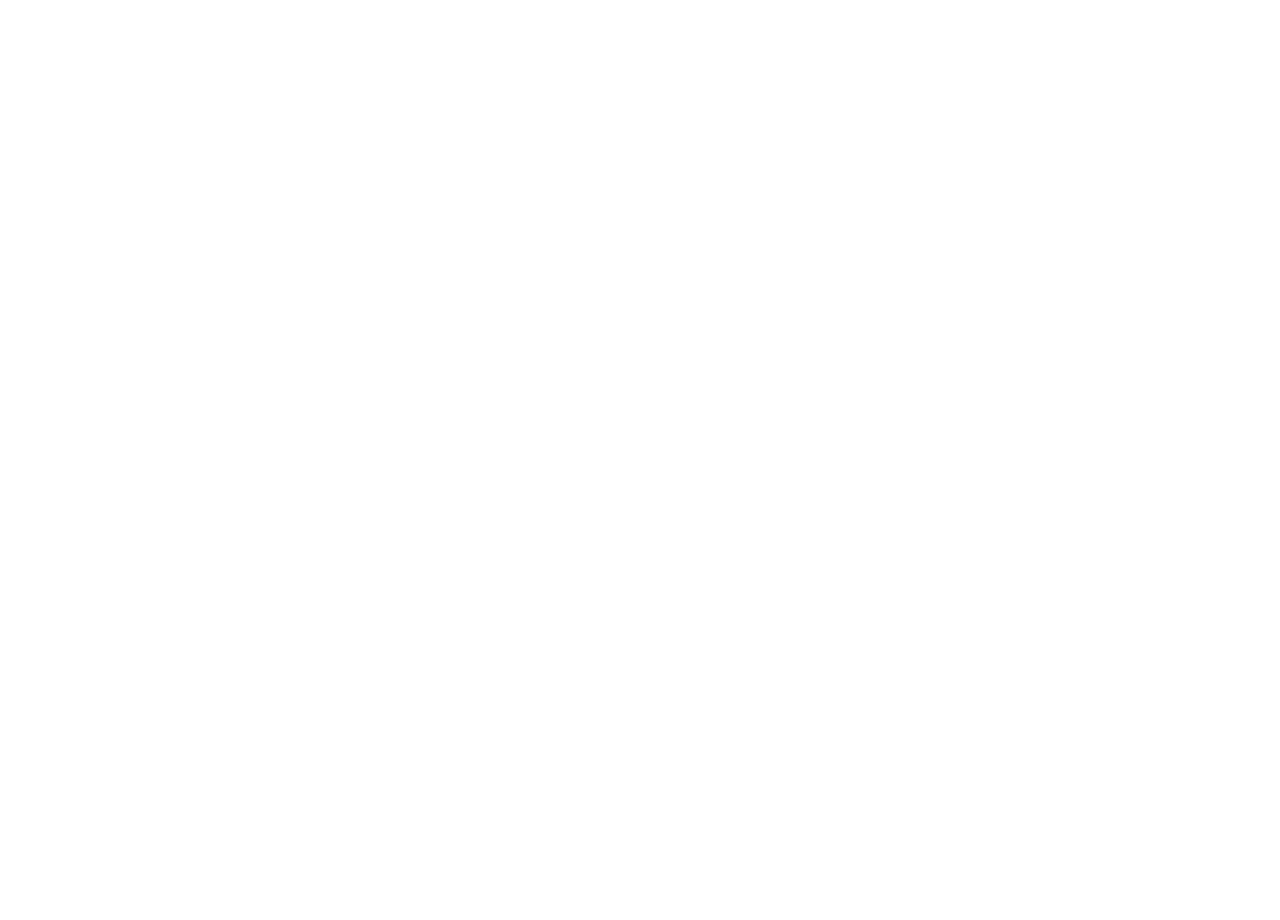
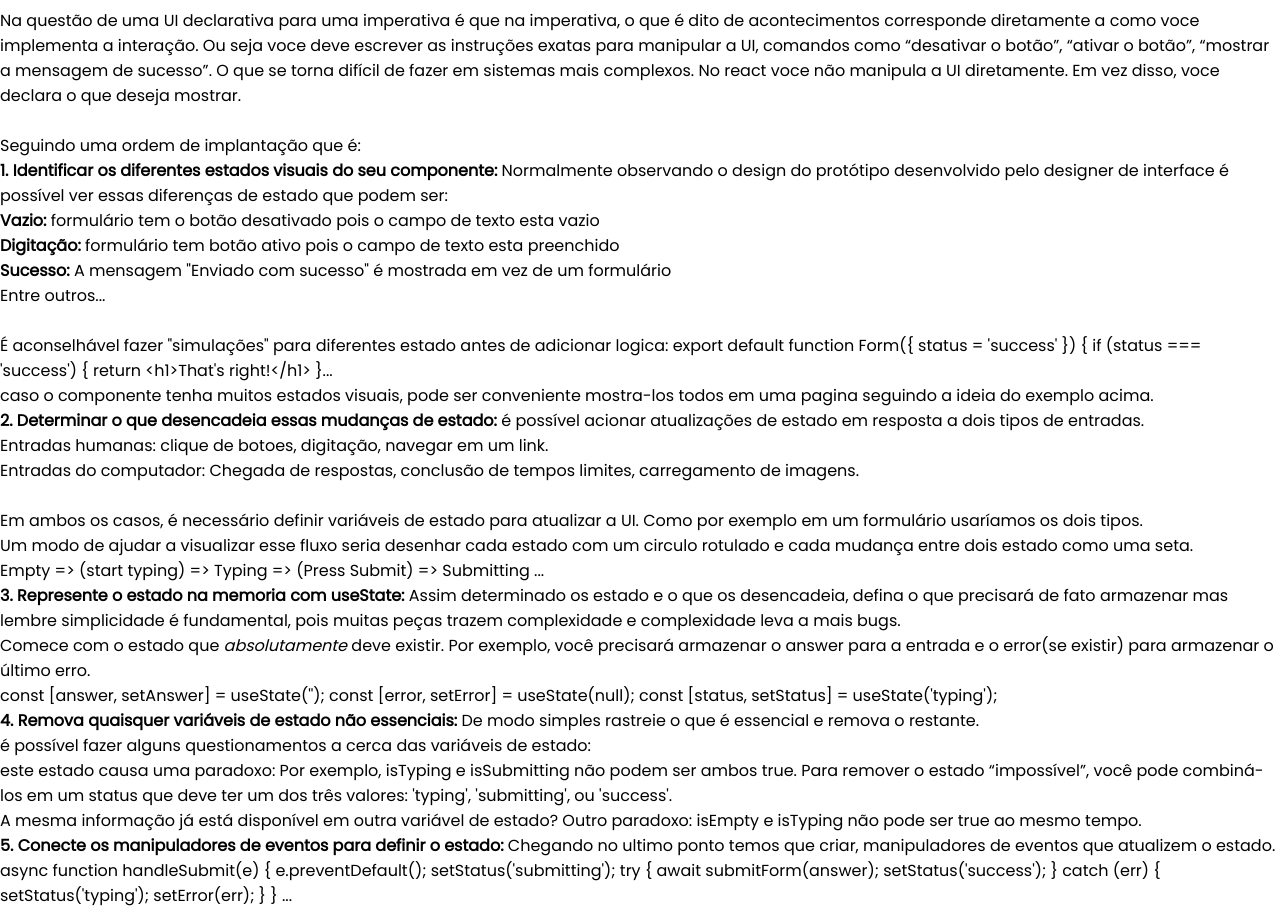
Before and after one commit to wdwf/React_Study, a React (Vite) app: page /capitulo-5 in a window 1280 px wide. Before the commit this address had no page. Shown: the part 220-1140 px from the top of the page. Before the commit the page ends 800 px from the top, so only its background shows below. Built offline with nearby package versions, Linux system fonts and the light colour scheme.

Commit message:
:construction: chore: adição cap5 reagindo a entradas.

```diff
--- a/src/Routes.tsx
+++ b/src/Routes.tsx
@@ -4,6 +4,7 @@
 import Cap2 from "./pages/Cap2";
 import Cap3 from "./pages/Cap3";
 import Cap4 from "./pages/Cap4";
+import Cap5 from "./pages/Cap5";
 import Solid from "./pages/Solid";
 
 export function AppRoutes() {
@@ -14,6 +15,7 @@
         <Route path='/capitulo-2' element={<Cap2 />} />
         <Route path='/capitulo-3' element={<Cap3 />} />
         <Route path='/capitulo-4' element={<Cap4 />} />
+        <Route path='/capitulo-5' element={<Cap5 />} />
         <Route path='/solid' element={<Solid />} />
       </Routes>
     </Router>
--- a/src/pages/Cap5/index.tsx
+++ b/src/pages/Cap5/index.tsx
@@ -25,7 +25,9 @@
         <p>
           Na questão de uma UI declarativa para uma imperativa é que na
           imperativa, o que é dito de acontecimentos corresponde diretamente a
-          como voce implementa a interação. Ou seja voce deve escrever as instruções exatas para manipular a UI, comandos como “desativar o botão”, “ativar o botão”, “mostrar a mensagem de sucesso”. O que se
+          como voce implementa a interação. Ou seja voce deve escrever as
+          instruções exatas para manipular a UI, comandos como “desativar o
+          botão”, “ativar o botão”, “mostrar a mensagem de sucesso”. O que se
           torna difícil de fazer em sistemas mais complexos. No react voce não
           manipula a UI diretamente. Em vez disso, voce declara o que deseja
           mostrar.
@@ -34,15 +36,29 @@
         <p>Seguindo uma ordem de implantação que é:</p>
         <ul style={{ listStyle: "initial" }}>
           <li>
-            <b>Identificar os diferentes estados visuais do seu componente:</b> Normalmente observando o design do protótipo desenvolvido pelo designer de interface é possível ver essas diferenças de estado que podem ser:
+            <b>
+              1. Identificar os diferentes estados visuais do seu componente:
+            </b>{" "}
+            Normalmente observando o design do protótipo desenvolvido pelo
+            designer de interface é possível ver essas diferenças de estado que
+            podem ser:
             <ul>
-              <li><b>Vazio:</b> formulário tem o botão desativado pois o campo de testo esta vazio</li>
-              <li><b>Digitação:</b> formulário tem botão ativo pois o campo de texto esta preenchido</li>
-              <li><b>Sucesso:</b> A mensagem "Enviado com sucesso" é mostrada em vez de um formulário</li>
+              <li>
+                <b>Vazio:</b> formulário tem o botão desativado pois o campo de
+                texto esta vazio
+              </li>
+              <li>
+                <b>Digitação:</b> formulário tem botão ativo pois o campo de
+                texto esta preenchido
+              </li>
+              <li>
+                <b>Sucesso:</b> A mensagem "Enviado com sucesso" é mostrada em
+                vez de um formulário
+              </li>
               <li>Entre outros...</li>
             </ul>
-            <br />
-            É aconselhável fazer "simulações" para diferentes estado antes de adicionar logica:
+            <br />É aconselhável fazer "simulações" para diferentes estado antes
+            de adicionar logica:
             <code>
               {`
               export default function Form({
@@ -54,19 +70,31 @@
               `}
             </code>
             <br />
-            caso o componente tenha muitos estados visuais, pode ser conveniente mostra-los todos em uma pagina seguindo a ideia do exemplo acima.
+            caso o componente tenha muitos estados visuais, pode ser conveniente
+            mostra-los todos em uma pagina seguindo a ideia do exemplo acima.
           </li>
-          <li><b>Determinar o que desencadeia essas mudanças de estado:</b> é possível acionar atualizações de estado em resposta a dois tipos de entradas.
+          <li>
+            <b>2. Determinar o que desencadeia essas mudanças de estado:</b> é
+            possível acionar atualizações de estado em resposta a dois tipos de
+            entradas.
             <ul>
               <li>
-              Entradas humanas: clique de botoes, digitação navegar em um link.
+                Entradas humanas: clique de botoes, digitação, navegar em um
+                link.
               </li>
-            <li>Entradas do computador: Chegada de respostas, conclusão de tempos limites, carregamento de imagens.</li>
+              <li>
+                Entradas do computador: Chegada de respostas, conclusão de
+                tempos limites, carregamento de imagens.
+              </li>
             </ul>
             <br />
-          Em ambos os casos, é necessário definir variáveis de estado para atualizar a UI. Como por exemplo em um formulário usaríamos os dois tipos.
+            Em ambos os casos, é necessário definir variáveis de estado para
+            atualizar a UI. Como por exemplo em um formulário usaríamos os dois
+            tipos.
             <br />
-          Um modo de ajudar a visualizar esse fluxo seria desenhar cada estado com um circulo rotulado e cada mudança entre dois estado como uma seta.
+            Um modo de ajudar a visualizar esse fluxo seria desenhar cada estado
+            com um circulo rotulado e cada mudança entre dois estado como uma
+            seta.
             <br />
             <code>
               {`
@@ -75,7 +103,65 @@
             </code>
           </li>
           <li>
-            <b>Represente o estado na memoria com useState:</b> Assim determinado os estado e o que os desencadeia defina o que precisará armazenar mas lembre simplicidade é fundamental.
+            <b>3. Represente o estado na memoria com useState:</b> Assim
+            determinado os estado e o que os desencadeia, defina o que precisará
+            de fato armazenar mas lembre simplicidade é fundamental, pois muitas
+            peças trazem complexidade e complexidade leva a mais bugs.
+            <br />
+            Comece com o estado que <i>absolutamente</i> deve existir. Por
+            exemplo, você precisará armazenar o answer para a entrada e o
+            error(se existir) para armazenar o último erro.
+            <br />
+            <code>
+              {`
+              const [answer, setAnswer] = useState('');
+              const [error, setError] = useState(null);
+              const [status, setStatus] = useState('typing');
+              `}
+            </code>
+          </li>
+          <li>
+            <b>4. Remova quaisquer variáveis de estado não essenciais:</b> De
+            modo simples rastreie o que é essencial e remova o restante.
+            <p>
+              é possível fazer alguns questionamentos a cerca das variáveis de
+              estado:
+            </p>
+            <ul>
+              <li>
+                este estado causa uma paradoxo: Por exemplo, isTyping e
+                isSubmitting não podem ser ambos true. Para remover o estado
+                “impossível”, você pode combiná-los em um status que deve ter um
+                dos três valores: 'typing', 'submitting', ou 'success'.
+              </li>
+              <li>
+                A mesma informação já está disponível em outra variável de
+                estado? Outro paradoxo: isEmpty e isTyping não pode ser true ao
+                mesmo tempo.
+              </li>
+            </ul>
+          </li>
+          <li>
+            <b>5. Conecte os manipuladores de eventos para definir o estado:</b>{" "}
+            Chegando no ultimo ponto temos que criar, manipuladores de eventos
+            que atualizem o estado.
+            <br />
+            <code>
+              {`
+              async function handleSubmit(e) {
+                e.preventDefault();
+                setStatus('submitting');
+                try {
+                  await submitForm(answer);
+                  setStatus('success');
+                } catch (err) {
+                  setStatus('typing');
+                  setError(err);
+                }
+              }
+              ...
+              `}
+            </code>
           </li>
         </ul>
       </div>
```
Lines whose indentation alone changed are shown as unchanged.
